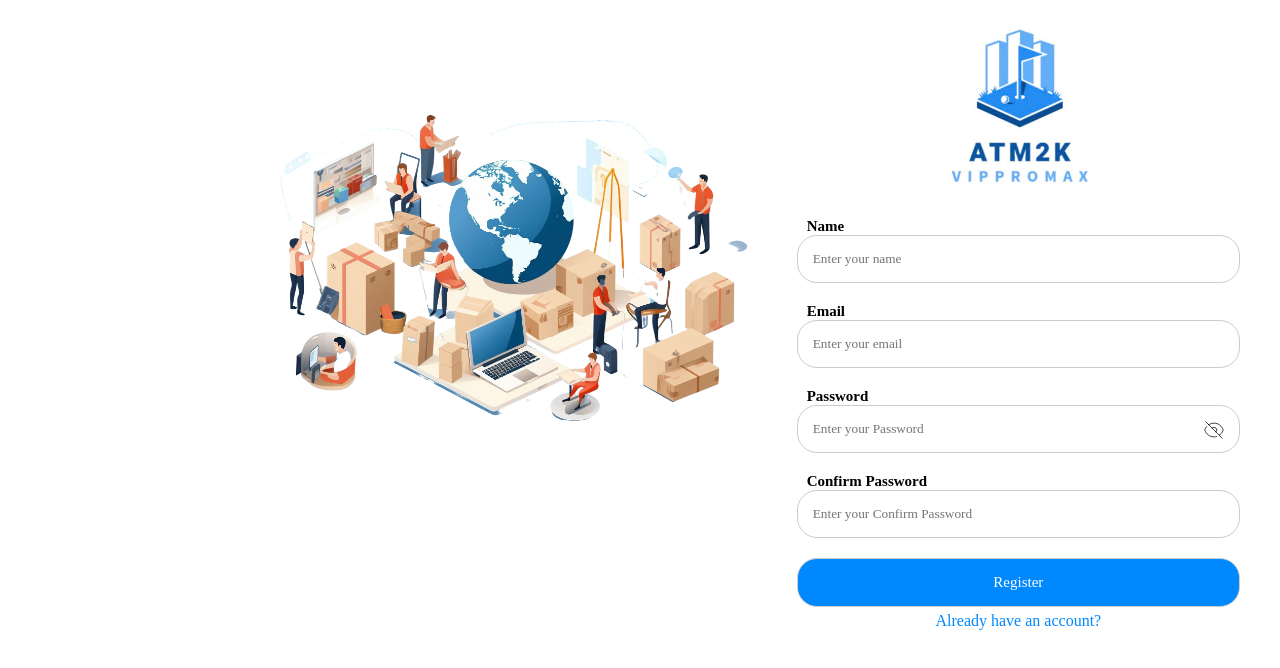
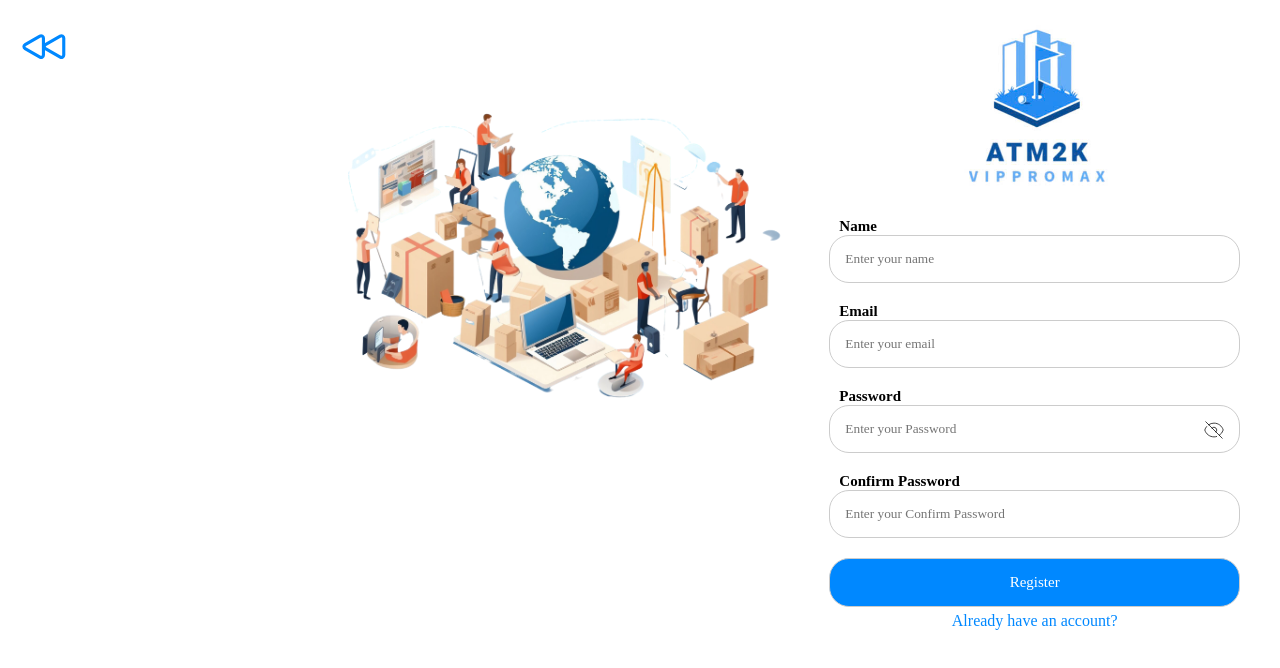
Before and after one commit to canh1082003/da_cnpm_fe, a React (Vite) app: page /register in a window 1280 px wide. Shown: the top 668 px of the page. Built offline with nearby package versions, Linux system fonts and the light colour scheme; a web font is replaced by a local one.

Commit message:
fig update_orders

```diff
--- a/src/pages/Auth/login/Login.tsx
+++ b/src/pages/Auth/login/Login.tsx
@@ -30,6 +30,24 @@ export const Login = () => {
 	};
 	return (
 		<div className="login ">
+			<div className="btn_back">
+				<Link to="/">
+					<svg
+						xmlns="http://www.w3.org/2000/svg"
+						fill="none"
+						viewBox="0 0 24 24"
+						strokeWidth={1.5}
+						stroke="currentColor"
+						className="size-6 btnBack"
+					>
+						<path
+							strokeLinecap="round"
+							strokeLinejoin="round"
+							d="M21 16.811c0 .864-.933 1.406-1.683.977l-7.108-4.061a1.125 1.125 0 0 1 0-1.954l7.108-4.061A1.125 1.125 0 0 1 21 8.689v8.122ZM11.25 16.811c0 .864-.933 1.406-1.683.977l-7.108-4.061a1.125 1.125 0 0 1 0-1.954l7.108-4.061a1.125 1.125 0 0 1 1.683.977v8.122Z"
+						/>
+					</svg>
+				</Link>
+			</div>
 			<div className="img_login style">
 				<img src={img} alt="" className="img" />
 			</div>
--- a/src/pages/Auth/login/login.css
+++ b/src/pages/Auth/login/login.css
@@ -1,5 +1,12 @@
 .login {
   display: flex;
+  .btn_back{
+    .btnBack{
+      width: 50px;
+      color: var(--color-Main);
+      margin: 20px 0 0 20px;
+    }
+  }
   .img_login {
     width: 50%;
     .img {
--- a/src/pages/Auth/register/Register.tsx
+++ b/src/pages/Auth/register/Register.tsx
@@ -35,6 +35,24 @@ export const Register = () => {
 	};
 	return (
 		<div className="register ">
+			<div className="btn_back">
+				<Link to="/">
+					<svg
+						xmlns="http://www.w3.org/2000/svg"
+						fill="none"
+						viewBox="0 0 24 24"
+						strokeWidth={1.5}
+						stroke="currentColor"
+						className="size-6 btnBack"
+					>
+						<path
+							strokeLinecap="round"
+							strokeLinejoin="round"
+							d="M21 16.811c0 .864-.933 1.406-1.683.977l-7.108-4.061a1.125 1.125 0 0 1 0-1.954l7.108-4.061A1.125 1.125 0 0 1 21 8.689v8.122ZM11.25 16.811c0 .864-.933 1.406-1.683.977l-7.108-4.061a1.125 1.125 0 0 1 0-1.954l7.108-4.061a1.125 1.125 0 0 1 1.683.977v8.122Z"
+						/>
+					</svg>
+				</Link>
+			</div>
 			<div className="img_register style">
 				<img src={img} alt="" className="img" />
 			</div>
--- a/src/pages/Auth/register/register.css
+++ b/src/pages/Auth/register/register.css
@@ -1,5 +1,12 @@
 .register {
   display: flex;
+  .btn_back{
+    .btnBack{
+      width: 50px;
+      color: var(--color-Main);
+      margin: 20px 0 0 20px;
+    }
+  }
   .img_register {
     width: 50%;
     .img {
```
Lines whose indentation alone changed are shown as unchanged.
